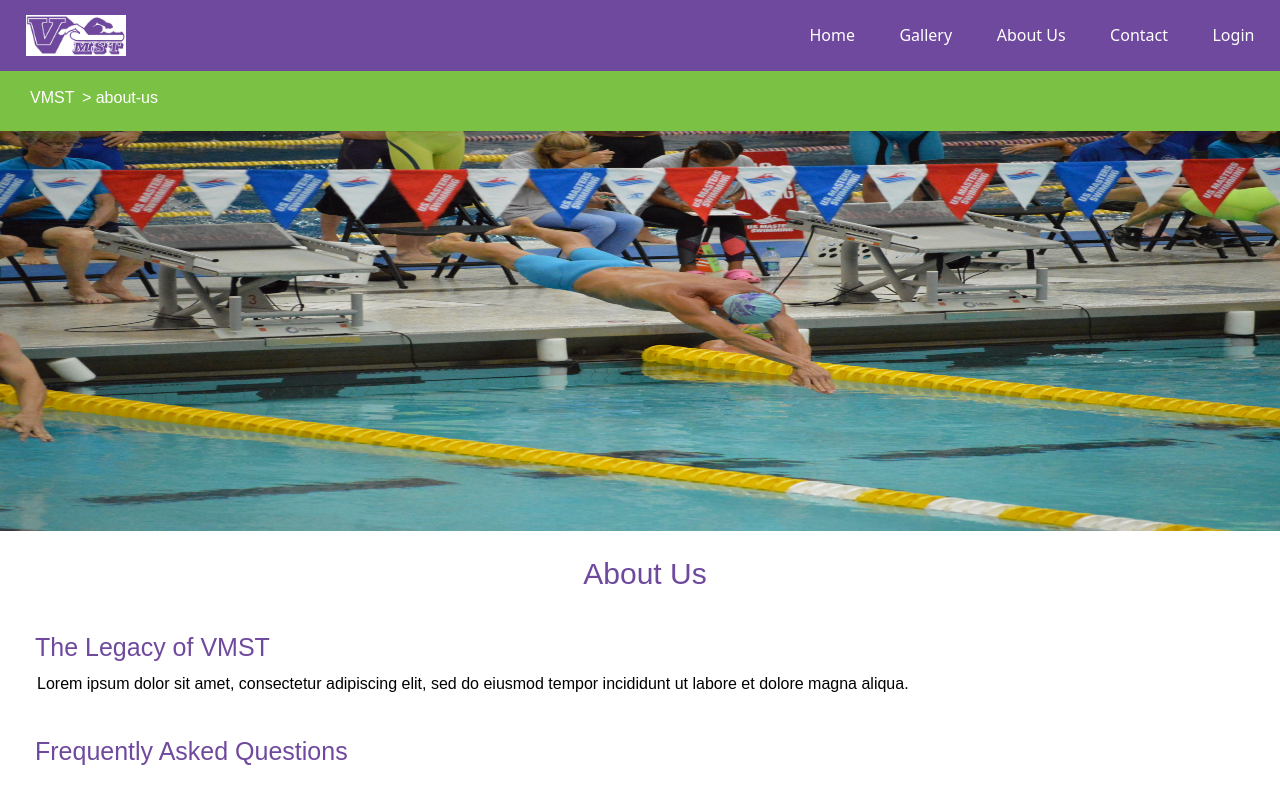
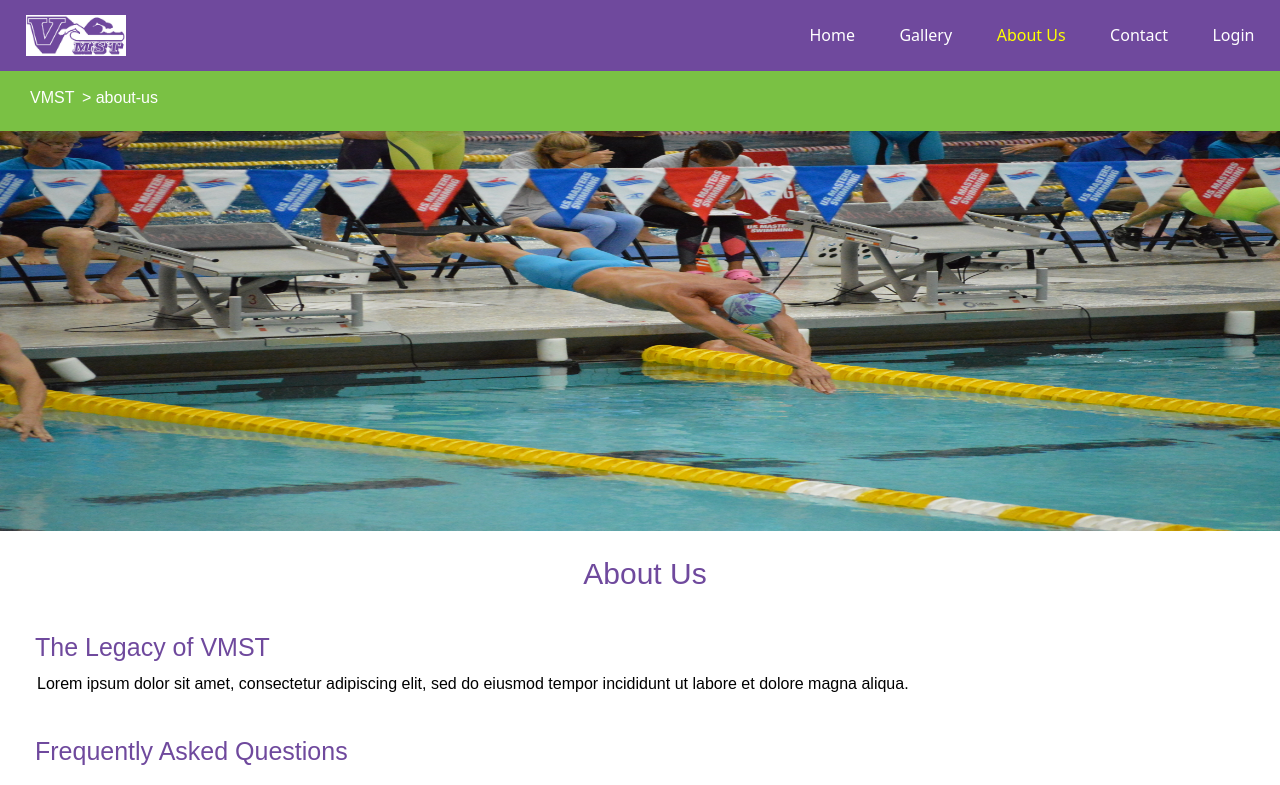
Before and after one commit to clstevenson/VMST-Website, a React (Vite) app in the folder client/: page /about-us in a window 1280 px wide. Shown: the top 785 px of the page. Built offline with nearby package versions, Linux system fonts and the light colour scheme.

Commit message:
finished adding highlights to page your're on

```diff
--- a/client/src/components/Navbar/index.css
+++ b/client/src/components/Navbar/index.css
@@ -8,6 +8,7 @@
 
 #accountButton {
     background-color: rgba(122,193,68,255);
+    text-decoration: none;
 }
 
 #accountButton.active {
@@ -40,3 +41,13 @@
 .active {
     color: yellow;
 }
+
+#nav {
+    color: white;
+    text-decoration: none;
+}
+
+#nav.active {
+    color: yellow;
+
+}
--- a/client/src/components/Navbar/index.jsx
+++ b/client/src/components/Navbar/index.jsx
@@ -45,6 +45,7 @@ function Navigation() {
         break;
       case '/gallery':
         setActivePage('Gallery');
+        break;
       case '/me':
         setActivePage('Account');
         break;
@@ -68,11 +69,11 @@ function Navigation() {
 
           </>
         )}
-          <Nav.Link className={activePage === 'Home' ? 'active' : ''}><Link to='/' style={{ color: 'white', textDecoration: 'none' }}>Home</ Link></Nav.Link>
-          <Nav.Link className={activePage === 'Gallery' ? 'active' : ''}><Link to='/' style={{ color: 'white', textDecoration: 'none' }}>Gallery</ Link></Nav.Link>
-          <Nav.Link className={activePage === 'About Us' ? 'active' : ''}><Link to='/about-us' style={{ color: 'white', textDecoration: 'none' }}>About Us</Link></Nav.Link>
-          <Nav.Link className={activePage === 'Contact' ? 'active' : ''}><Link to='/contact' style={{ color: 'white', textDecoration: 'none' }}>Contact</Link></Nav.Link>
-          {role === 'membership' && <Nav.Link className={activePage === 'Upload Members' ? 'active' : ''}><Link to="/upload" style={{ color: 'white', textDecoration: 'none' }}>Upload Members</Link></Nav.Link> }
+          <Nav.Link ><Link id="nav" to='/'  className={activePage === 'Home' ? 'active' : ''}>Home</ Link></Nav.Link>
+          <Nav.Link ><Link id="nav" to='/gallery'  className={activePage === 'Gallery' ? 'active' : ''}>Gallery</ Link></Nav.Link>
+          <Nav.Link ><Link id="nav" to='/about-us'  className={activePage === 'About Us' ? 'active' : ''}>About Us</Link></Nav.Link>
+          <Nav.Link ><Link id="nav" to='/contact'  className={activePage === 'Contact' ? 'active' : ''}>Contact</Link></Nav.Link>
+          {role === 'membership' && <Nav.Link><Link id="nav" to="/upload"  className={activePage === 'Upload Members' ? 'active' : ''}>Upload Members</Link></Nav.Link> }
 
         <div>
           {Auth.loggedIn() ? (
```
